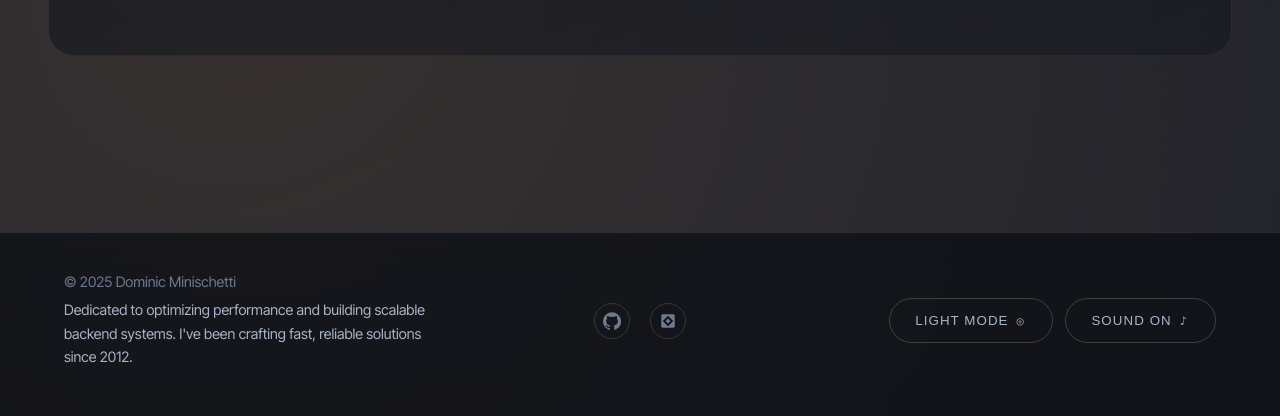
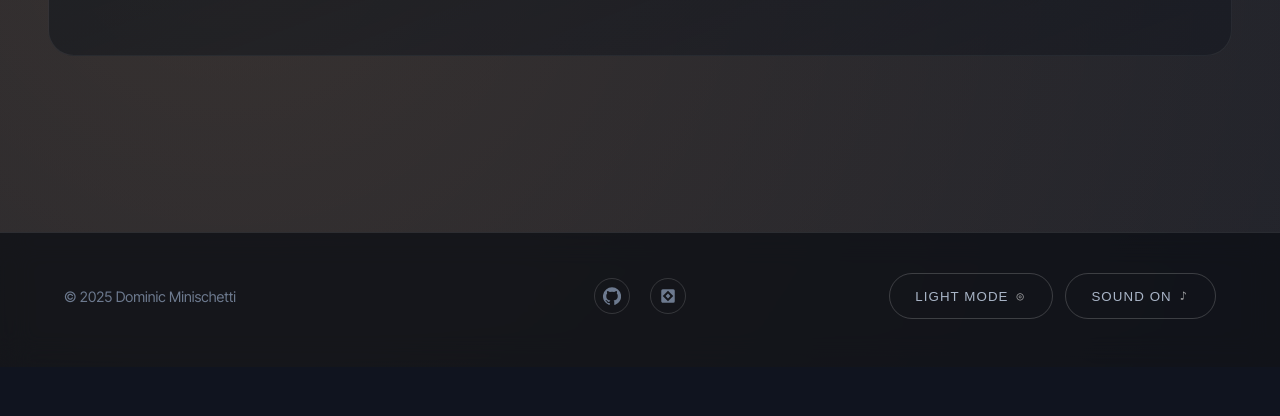
Before and after one commit to dminischetti/echodb, a PHP site: page /index.php in a window 1280 px wide. Shown: the part 3426-3842 px from the top of the page. After the commit the page ends 3745 px from the top, so only its background shows below. Run offline with PHP 8.4, Linux system fonts and the light colour scheme.

Commit message:
Remove performance optimization dedication from footer

```diff
--- a/public/index.php
+++ b/public/index.php
@@ -327,7 +327,6 @@ stream.addEventListener('update', (event) => {
     <footer class="site-footer" aria-label="Footer">
         <div class="footer-copy">
             <span>&copy; 2025 Dominic Minischetti</span>
-            <p>Dedicated to optimizing performance and building scalable backend systems. I've been crafting fast, reliable solutions since 2012.</p>
         </div>
         <div class="footer-links" role="navigation" aria-label="External links">
             <a href="<?= htmlspecialchars($repoUrl, ENT_QUOTES) ?>" target="_blank" rel="noreferrer" aria-label="GitHub">
```
